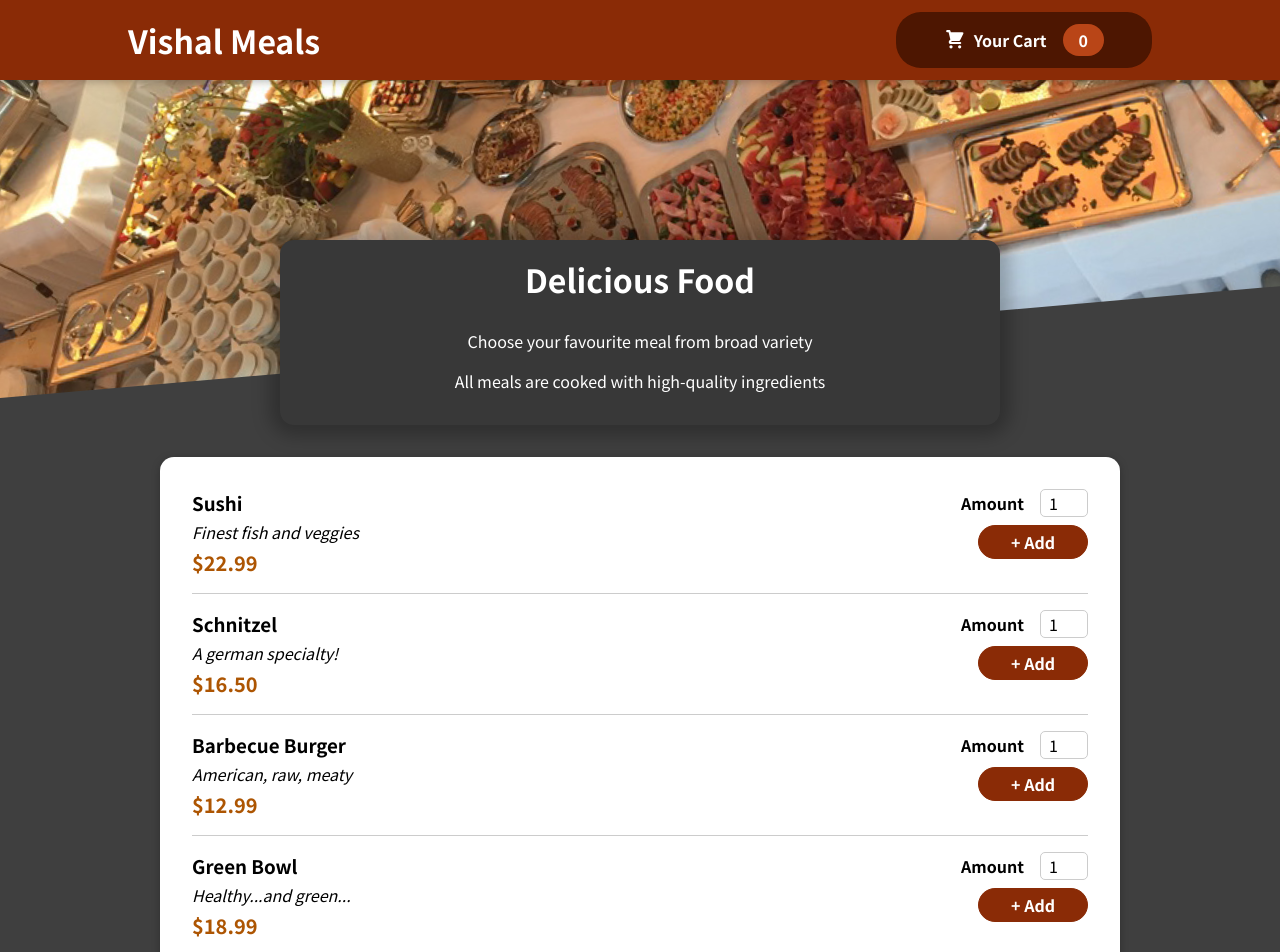
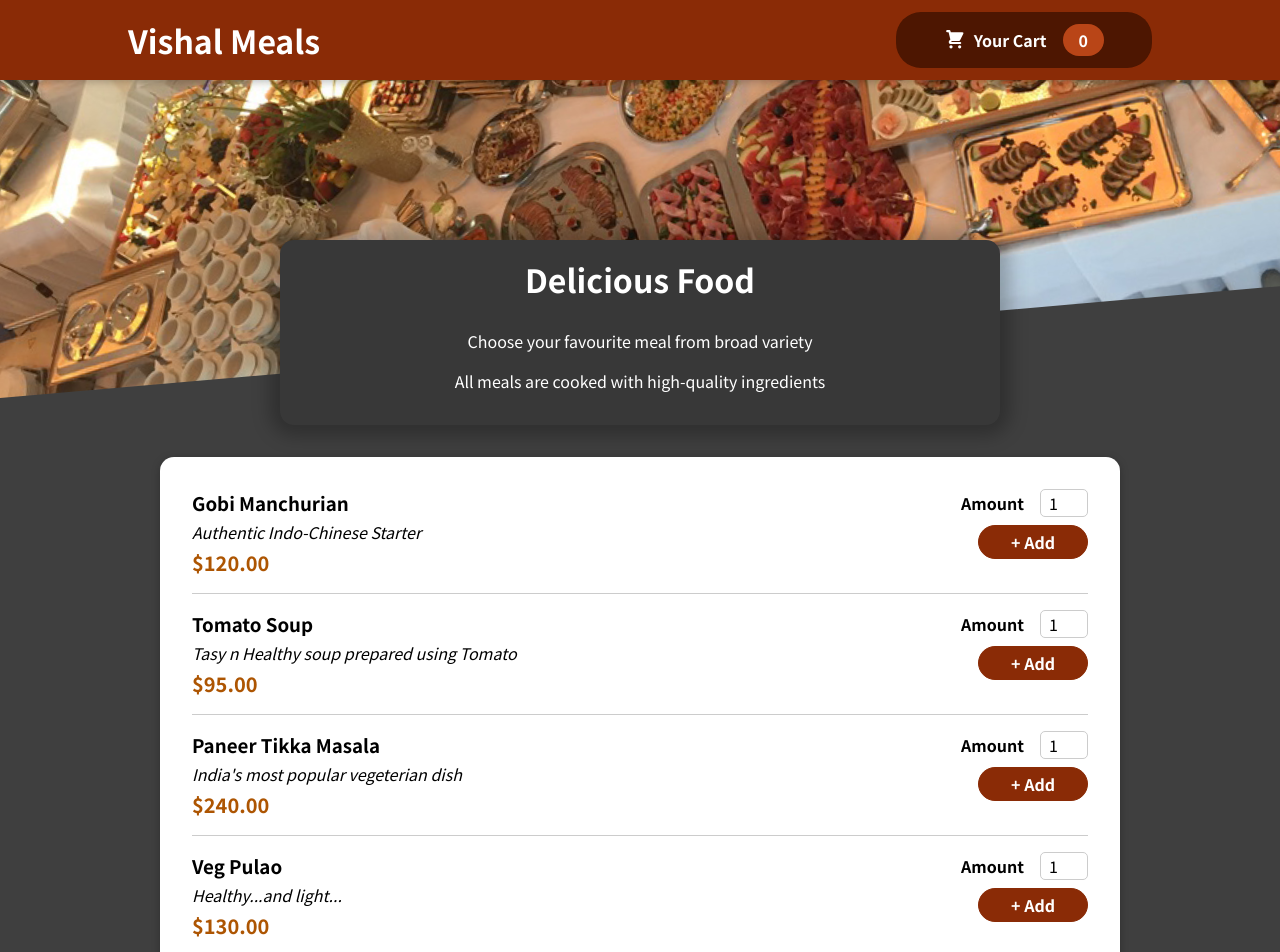
Before and after one commit to Vishu7758/Food-Order-App, a React (Create React App) app: page / in a window 1280 px wide. Shown: the top 952 px of the page. Built offline with nearby package versions, Linux system fonts and the light colour scheme.

Commit message:
Changed the menu

```diff
--- a/src/components/Meals/AvailableMeals.js
+++ b/src/components/Meals/AvailableMeals.js
@@ -5,27 +5,27 @@ import MealItem from "./MealItem/MealItem";
 const DUMMY_MEALS = [
 	{
 		id: "m1",
-		name: "Sushi",
-		description: "Finest fish and veggies",
-		price: 22.99,
+		name: "Gobi Manchurian",
+		description: "Authentic Indo-Chinese Starter",
+		price: 120.0,
 	},
 	{
 		id: "m2",
-		name: "Schnitzel",
-		description: "A german specialty!",
-		price: 16.5,
+		name: "Tomato Soup",
+		description: "Tasy n Healthy soup prepared using Tomato",
+		price: 95.0,
 	},
 	{
 		id: "m3",
-		name: "Barbecue Burger",
-		description: "American, raw, meaty",
-		price: 12.99,
+		name: "Paneer Tikka Masala",
+		description: "India's most popular vegeterian dish",
+		price: 240.0,
 	},
 	{
 		id: "m4",
-		name: "Green Bowl",
-		description: "Healthy...and green...",
-		price: 18.99,
+		name: "Veg Pulao",
+		description: "Healthy...and light...",
+		price: 130.0,
 	},
 ];
 
```
